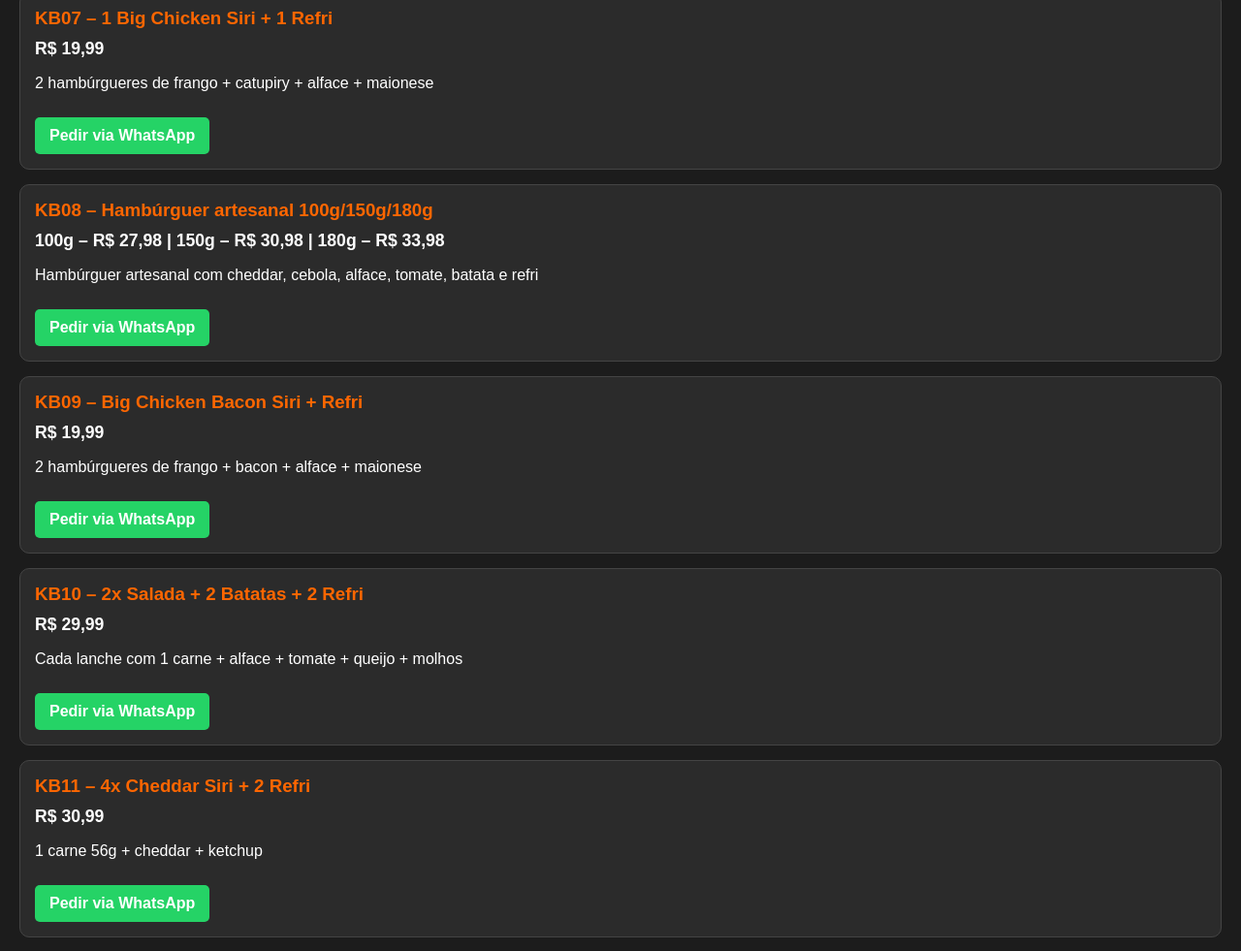
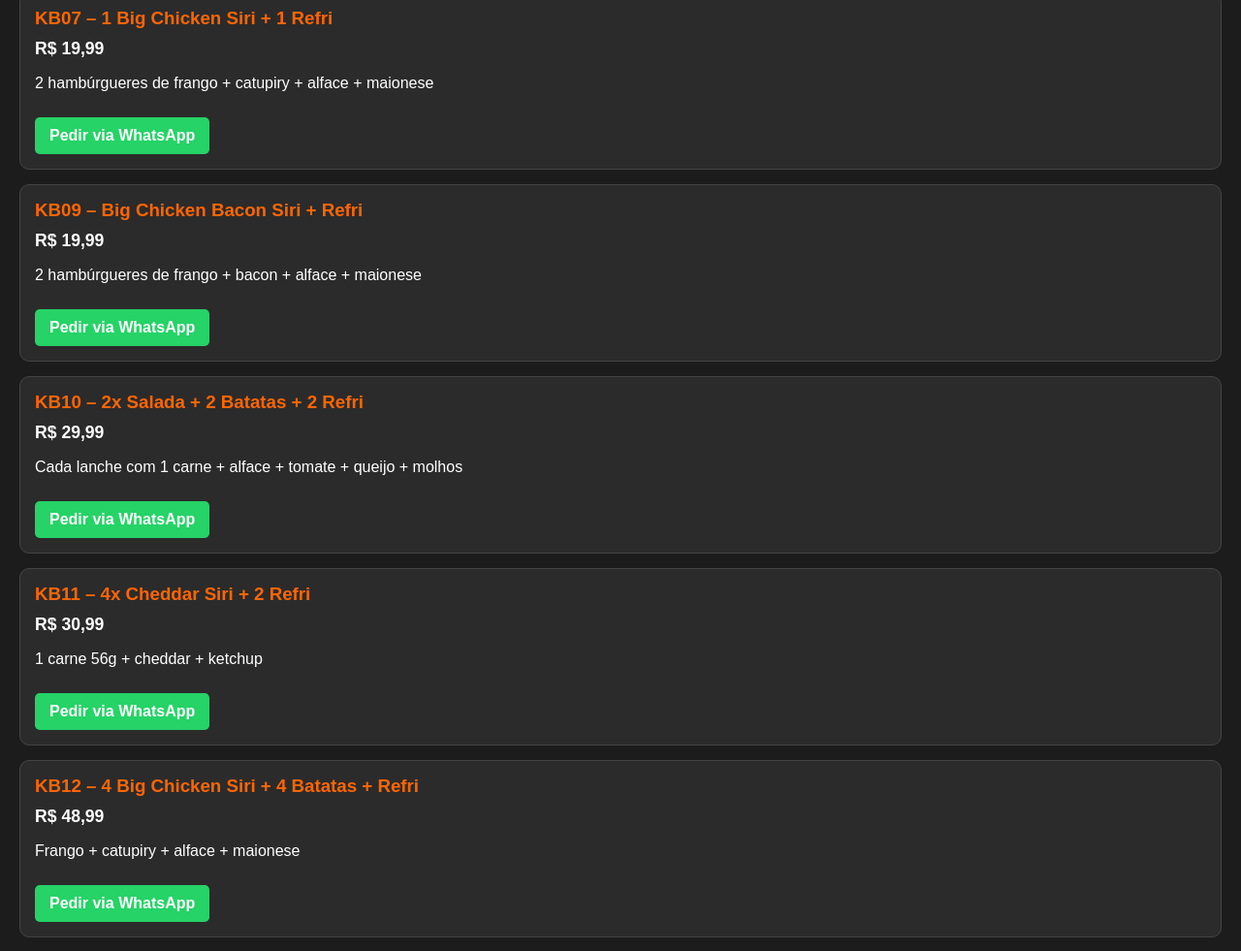
Before and after one commit to Lucasbsantos011/card, a plain HTML site: page index.html in a window 1280 px wide. Shown: the part 1344-2325 px from the top of the page at 97% size. Drawn offline with Linux system fonts and the light colour scheme.

Commit message:
Update index.html

```diff
--- a/index.html
+++ b/index.html
@@ -101,13 +101,6 @@
     </div>
 
     <div class="item">
-      <h3>KB08 – Hambúrguer artesanal 100g/150g/180g</h3>
-      <div class="preco">100g – R$ 27,98 | 150g – R$ 30,98 | 180g – R$ 33,98</div>
-      <p>Hambúrguer artesanal com cheddar, cebola, alface, tomate, batata e refri</p>
-      <a class="btn" href="https://wa.me/5511999889326?text=Pedido%20KB08%20–%20Hambúrguer%20artesanal." target="_blank">Pedir via WhatsApp</a>
-    </div>
-
-    <div class="item">
       <h3>KB09 – Big Chicken Bacon Siri + Refri</h3>
       <div class="preco">R$ 19,99</div>
       <p>2 hambúrgueres de frango + bacon + alface + maionese</p>
```
